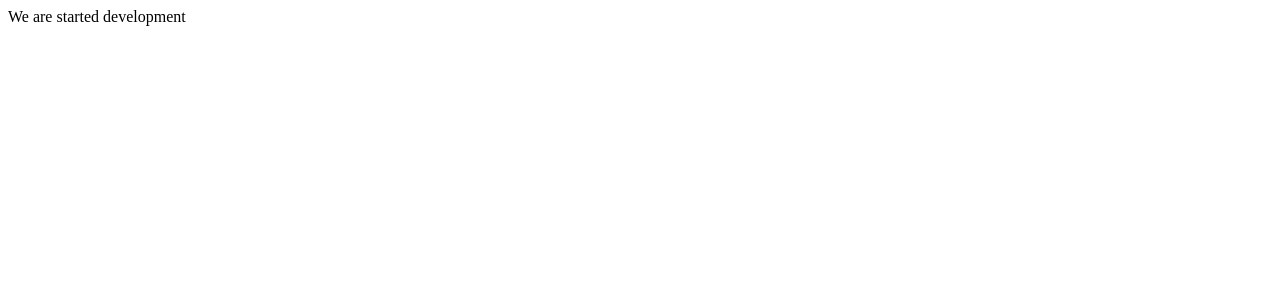
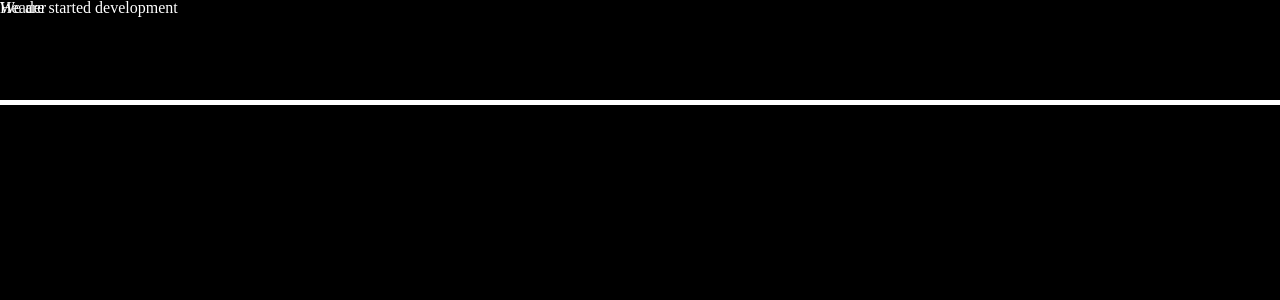
Before and after one commit to alexandrtovmach/alexandrtovmach.com, a React (Create React App) app: page / in a window 1280 px wide. Shown: the top 300 px of the page. Built offline with nearby package versions, Linux system fonts and the light colour scheme.

Commit message:
minimal component structure

```diff
--- a/src/components/App.js
+++ b/src/components/App.js
@@ -1,13 +1,18 @@
-import React from 'react';
+import React from "react";
+import classnames from "classnames";
 
-class App extends React.Component {
+import Header from "./Header";
+
+export default class App extends React.Component {
   render() {
     return (
-      <div className="">
+      <div className={classnames("app-container", {
+        "dark-theme": true,
+        "light-theme": false,
+      })}>
+        <Header />
         We are started development
       </div>
     );
   }
 }
-
-export default App;
--- /dev/null
+++ b/src/components/Header.js
@@ -0,0 +1,11 @@
+import React from "react";
+
+export default class Header extends React.Component {
+  render() {
+    return (
+      <div className={"header"}>
+        Header
+      </div>
+    );
+  }
+}
--- a/src/index.js
+++ b/src/index.js
@@ -1,6 +1,6 @@
 import React from 'react';
 import ReactDOM from 'react-dom';
+import App from './components/App';
 import './styles/index.scss';
-import App from './components/App';
 
 ReactDOM.render(<App />, document.getElementById('root'));
--- a/src/styles/App.scss
+++ b/src/styles/App.scss
@@ -1,28 +1,16 @@
-.App {
-  text-align: center;
+.app-container {
+  width: 100%;
+  height: 100vh;
+
+  &.dark-theme {
+    background-color: $dark-main-color;
+    color: $dark-second-color;
+    border-color: $light-main-color;
+  }
+
+  &.light-theme {
+    background-color: $light-main-color;
+    color: $light-second-color;
+  }
+
 }
-
-.App-logo {
-  animation: App-logo-spin infinite 20s linear;
-  height: 80px;
-}
-
-.App-header {
-  background-color: #222;
-  height: 150px;
-  padding: 20px;
-  color: white;
-}
-
-.App-title {
-  font-size: 1.5em;
-}
-
-.App-intro {
-  font-size: large;
-}
-
-@keyframes App-logo-spin {
-  from { transform: rotate(0deg); }
-  to { transform: rotate(360deg); }
-}
--- /dev/null
+++ b/src/styles/Header.scss
@@ -0,0 +1,6 @@
+.header {
+  width: 100%;
+  height: 100px;
+  position: fixed;
+  border-bottom: 5px solid;
+}
--- /dev/null
+++ b/src/styles/constants.scss
@@ -0,0 +1,7 @@
+// Dark theme variables
+$dark-main-color: black;
+$dark-second-color: white;
+
+// Dark theme variables
+$light-main-color: white;
+$light-second-color: black;
--- a/src/styles/index.scss
+++ b/src/styles/index.scss
@@ -1 +1,4 @@
-@import "./App.scss"
+@import "./constants.scss";
+@import "./reset.scss";
+@import "./App.scss";
+@import "./Header.scss";
--- /dev/null
+++ b/src/styles/reset.scss
@@ -0,0 +1,43 @@
+html, body, div, span, applet, object, iframe,
+h1, h2, h3, h4, h5, h6, p, blockquote, pre,
+a, abbr, acronym, address, big, cite, code,
+del, dfn, em, img, ins, kbd, q, s, samp,
+small, strike, strong, sub, sup, tt, var,
+b, u, i, center,
+dl, dt, dd, ol, ul, li,
+fieldset, form, label, legend,
+table, caption, tbody, tfoot, thead, tr, th, td,
+article, aside, canvas, details, embed,
+figure, figcaption, footer, header, hgroup,
+menu, nav, output, ruby, section, summary,
+time, mark, audio, video {
+	margin: 0;
+	padding: 0;
+	border: 0;
+	font-size: 100%;
+	font: inherit;
+	vertical-align: baseline;
+}
+/* HTML5 display-role reset for older browsers */
+article, aside, details, figcaption, figure,
+footer, header, hgroup, menu, nav, section {
+	display: block;
+}
+body {
+	line-height: 1;
+}
+ol, ul {
+	list-style: none;
+}
+blockquote, q {
+	quotes: none;
+}
+blockquote:before, blockquote:after,
+q:before, q:after {
+	content: '';
+	content: none;
+}
+table {
+	border-collapse: collapse;
+	border-spacing: 0;
+}
```
Also changed, not shown: package.json (+5 -3 lines).
